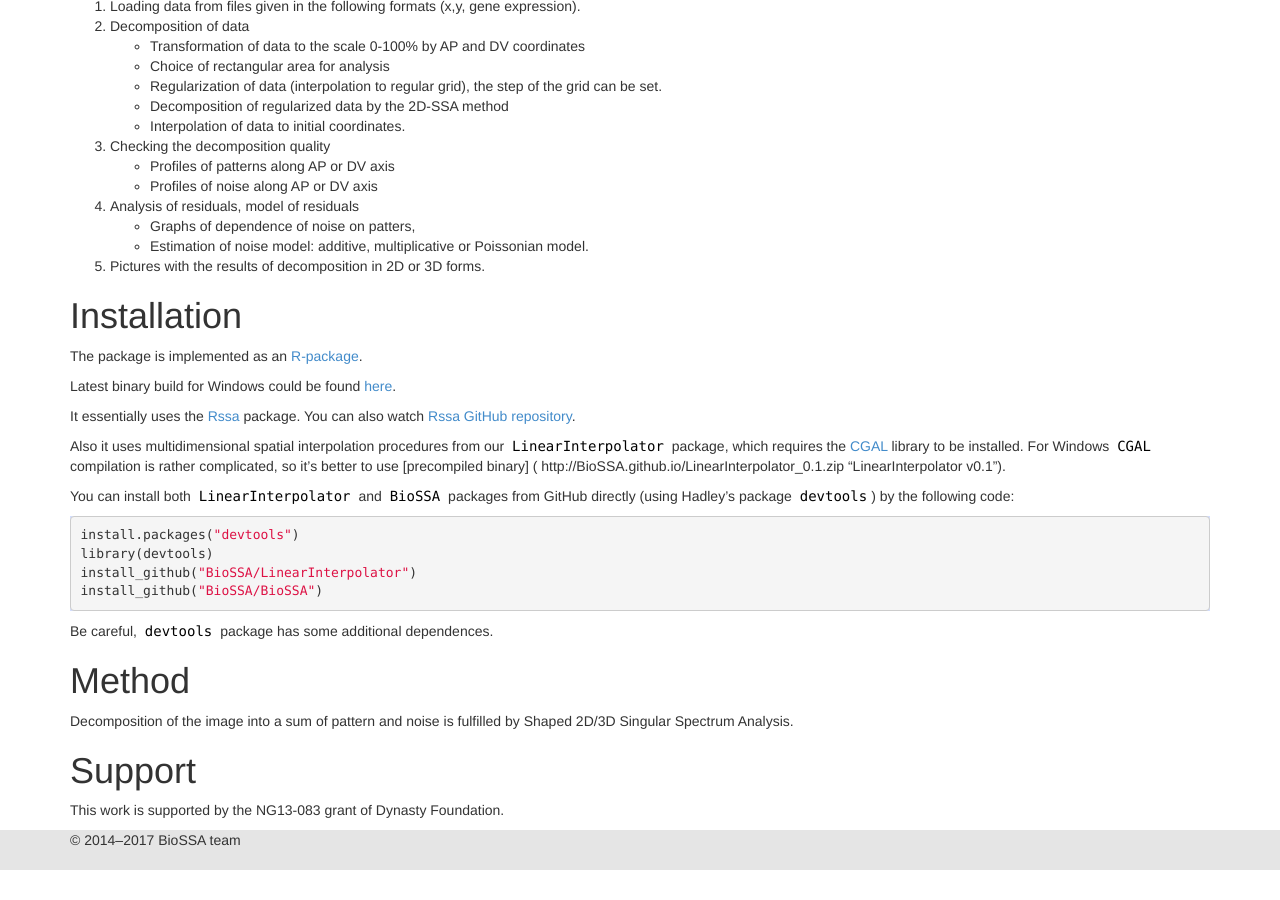
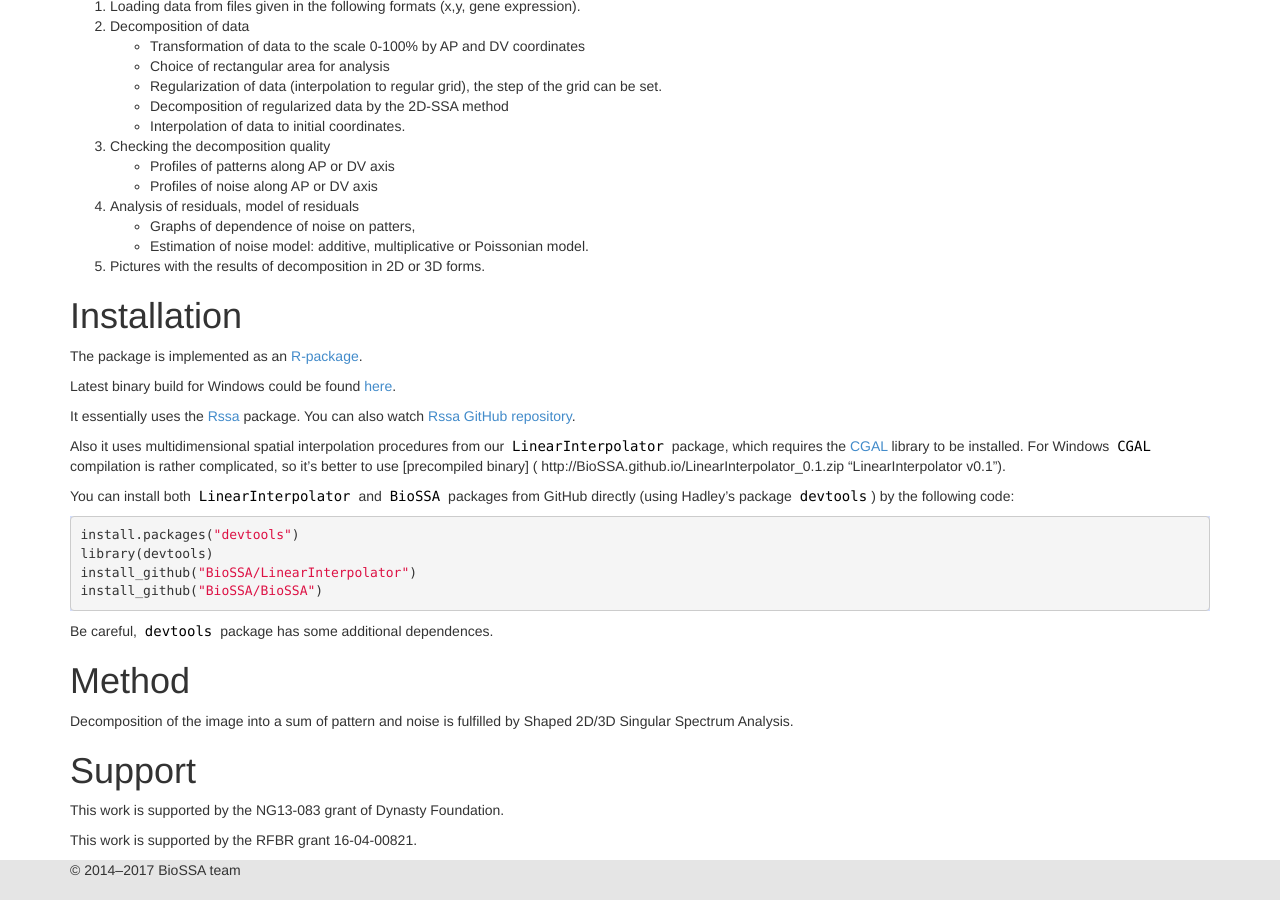
Before and after one commit to BioSSA/BioSSA.github.io, a Jekyll site: the page built from index.markdown, in a window 1280 px wide and 900 px high, scrolled down 662 px. Built offline with Jekyll 4.4.1, drawn with Linux system fonts in a browser that asks for light colours; nearby versions of some CDN libraries; formulas are drawn with MathJax 3; before the commit the page ends 1532 px from its top, so only the background shows below that.

Commit message:
grant RFBR is added

```diff
--- a/index.markdown
+++ b/index.markdown
@@ -68,3 +68,5 @@ by Shaped 2D/3D Singular Spectrum Analysis.
 # Support
 
 This work is supported by the NG13-083 grant of Dynasty Foundation.
+
+This work is supported by the RFBR grant 16-04-00821.
```
